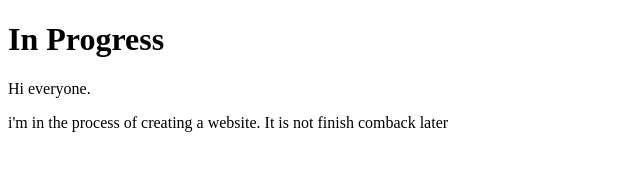
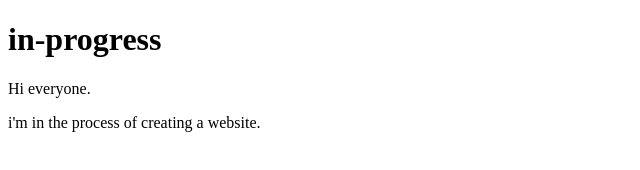
Before and after one commit to A-Henriquez/A-Henriquez, a plain HTML site: page index.html in a window 1280 px wide. Shown: the whole page, without its empty margins (0-640 px from the left). Drawn offline with Linux system fonts and the light colour scheme.

Commit message:
Update index.html

```diff
--- a/index.html
+++ b/index.html
@@ -1,8 +1,8 @@
 <!DOCTYPE html>
 <html>
 <body>
-<h1> In Progress </h1>
+<h1> in-progress </h1>
 <p> Hi everyone.</p>
-<p> i'm in the process of creating a website. It is not finish comback later </p>
+<p> i'm in the process of creating a website.</p>
 </body>
 </html>
```
